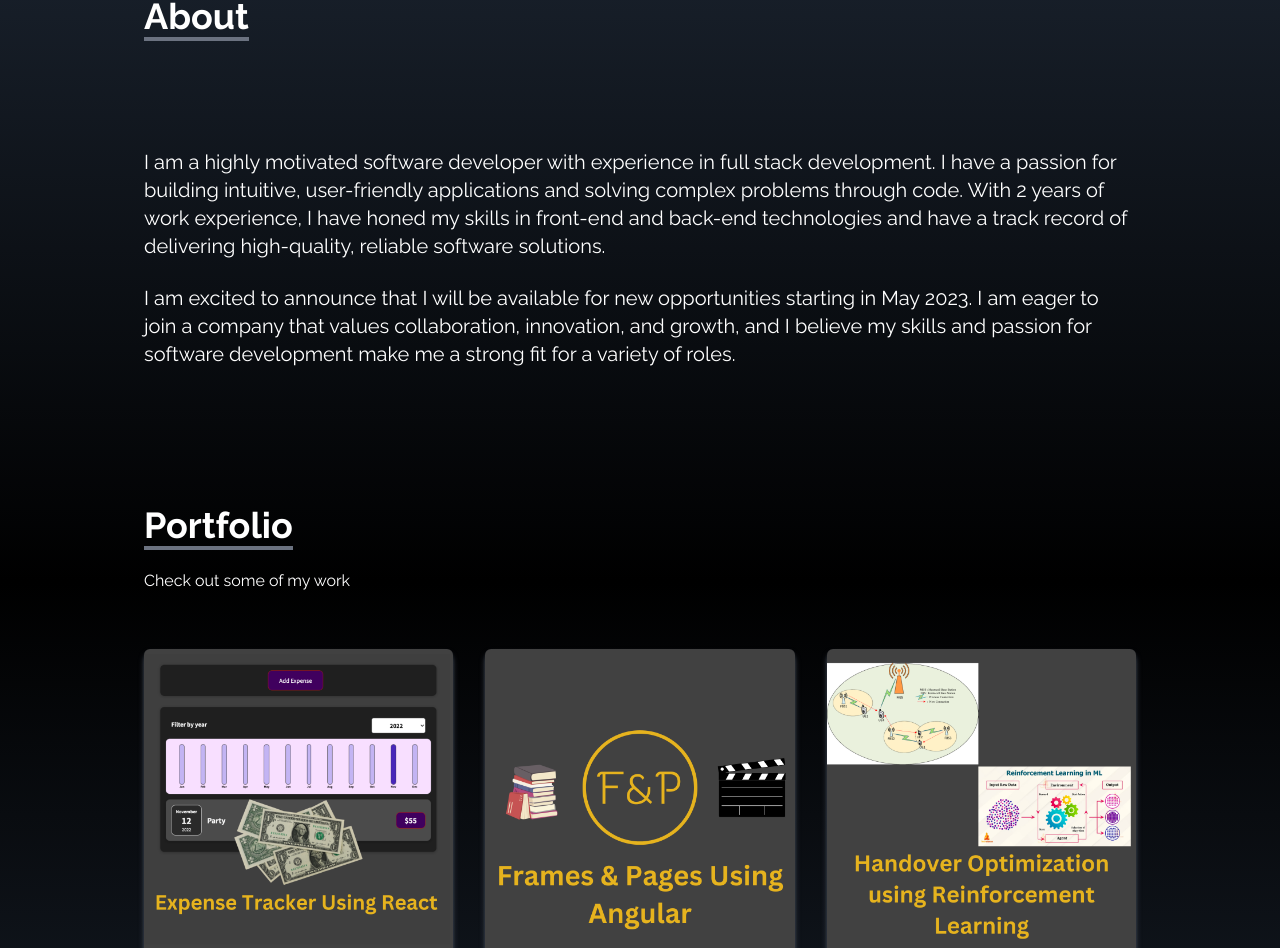
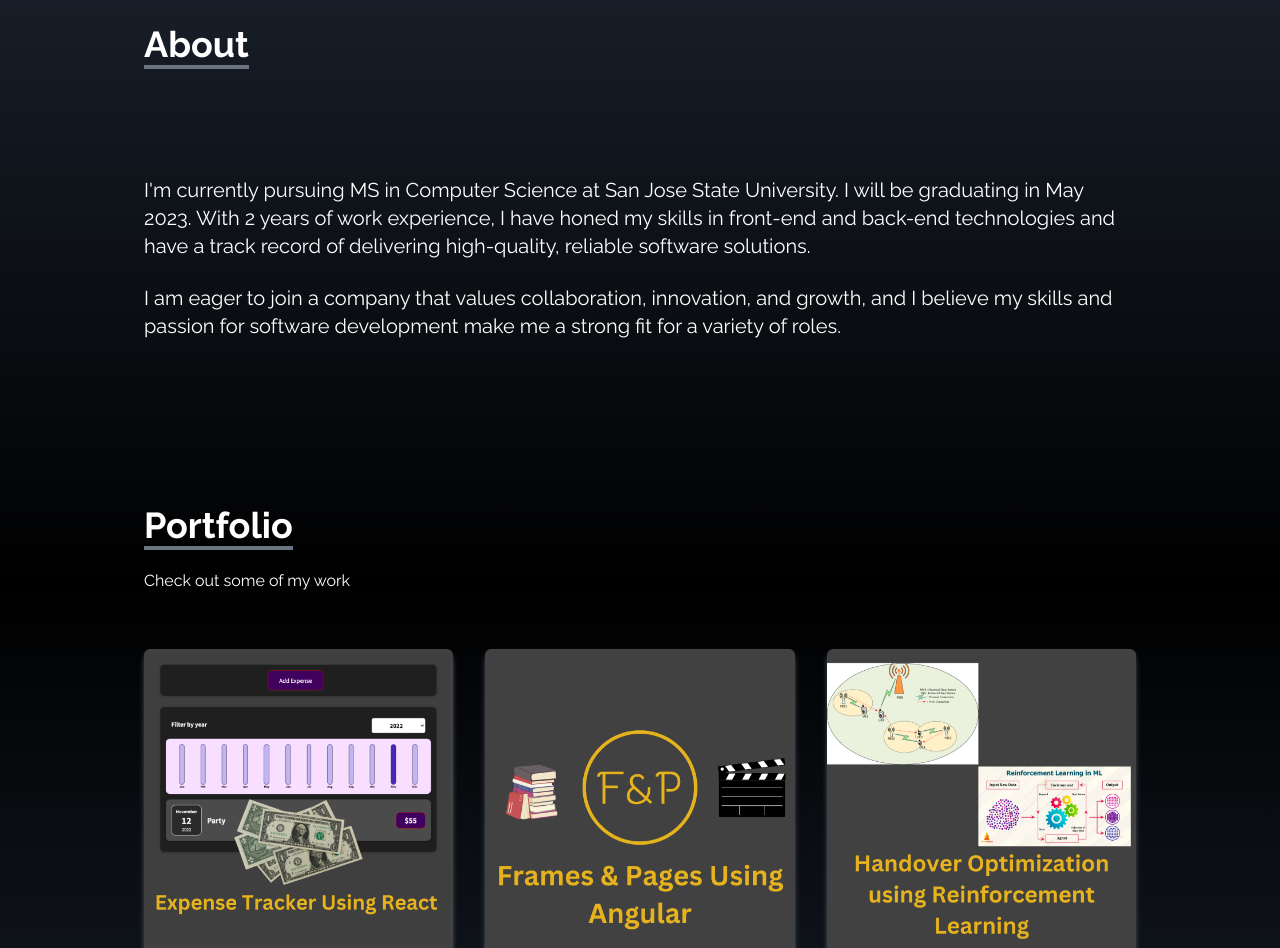
Before and after one commit to gowtham-chandrasekaran/portfolio-website, a React (Create React App) app: page / in a window 1280 px wide. Shown: the part 1018-1966 px from the top of the page. Built offline with nearby package versions, Linux system fonts and the light colour scheme.

Commit message:
about content

```diff
--- a/src/components/About.jsx
+++ b/src/components/About.jsx
@@ -14,20 +14,17 @@ const About = () => {
         </div>
 
         <p className="text-xl mt-20">
-          I am a highly motivated software developer with experience in full
-          stack development. I have a passion for building intuitive,
-          user-friendly applications and solving complex problems through code.
-          With 2 years of work experience, I have honed my skills in front-end
-          and back-end technologies and have a track record of delivering
-          high-quality, reliable software solutions.
+          I'm currently pursuing MS in Computer Science at San Jose State
+          University. I will be graduating in May 2023. With 2 years of work
+          experience, I have honed my skills in front-end and back-end
+          technologies and have a track record of delivering high-quality,
+          reliable software solutions.
         </p>
         <br />
         <p className="text-xl">
-          I am excited to announce that I will be available for new
-          opportunities starting in May 2023. I am eager to join a company that
-          values collaboration, innovation, and growth, and I believe my skills
-          and passion for software development make me a strong fit for a
-          variety of roles.
+          I am eager to join a company that values collaboration, innovation,
+          and growth, and I believe my skills and passion for software
+          development make me a strong fit for a variety of roles.
         </p>
       </div>
     </div>
```
